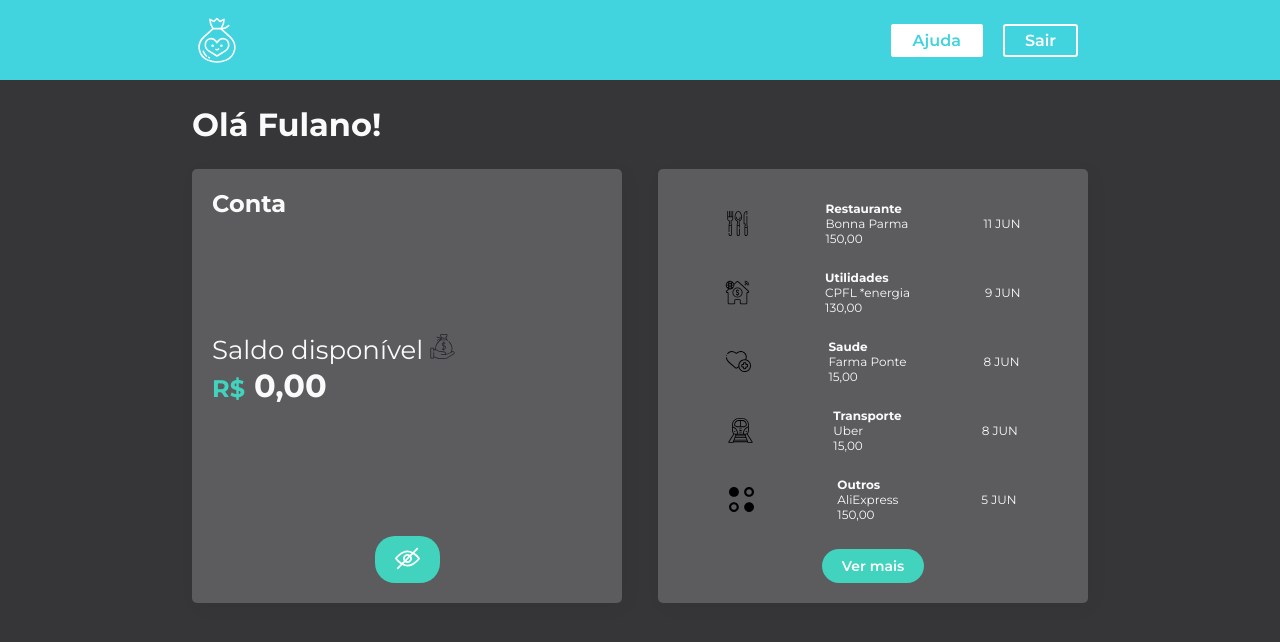
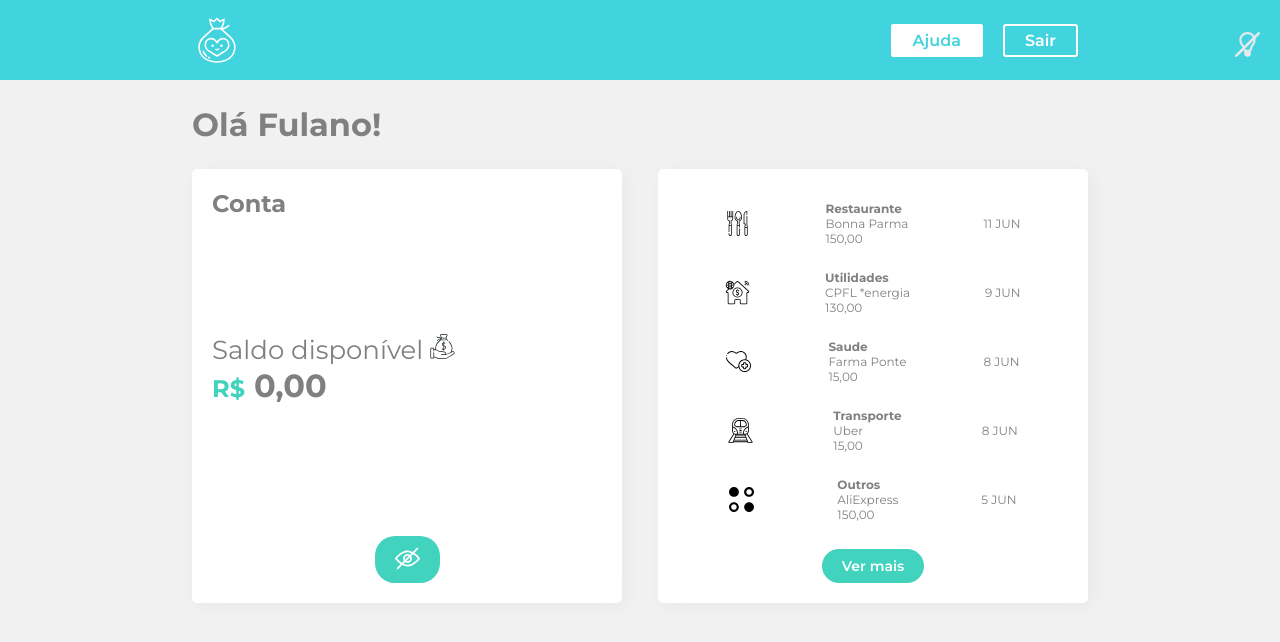
Before and after one commit to pinheiroduda/alura-smart-bank, a React (Create React App) app: page / in a window 1280 px wide. Shown: the top 642 px of the page. Built offline with nearby package versions, Linux system fonts and the light colour scheme.

Commit message:
feat: creates a function to switch theme when button is clicked

```diff
--- a/src/App.js
+++ b/src/App.js
@@ -1,17 +1,27 @@
-import React from "react";
+import React, { useState } from "react";
 
 import Cabecalho from "./Components/Cabecalho";
 import Container from "./Components/Container";
 import {GlobalStyle} from './Components/GlobalStyle'
-
+import { BtnTema } from "./Components/UI";
 import { temaClaro, temaEscuro } from "./Components/UI/temas";
 
 import {ThemeProvider} from 'styled-components'
+import SwitcherTema from "./Components/SwitcherTema";
 
 function App() {
+  const [tema, setTema] = useState(true)
+
+  const toggleTema = () => {
+    setTema((tema) => !tema)
+  }
+
   return (
-    <ThemeProvider theme={temaEscuro}>
+    <ThemeProvider theme={tema ? temaClaro : temaEscuro}>
       <GlobalStyle />
+      <BtnTema onClick={toggleTema}>
+        <SwitcherTema tema={tema}/>
+      </BtnTema>
       <Cabecalho />
       <Container />
     </ThemeProvider>
```
